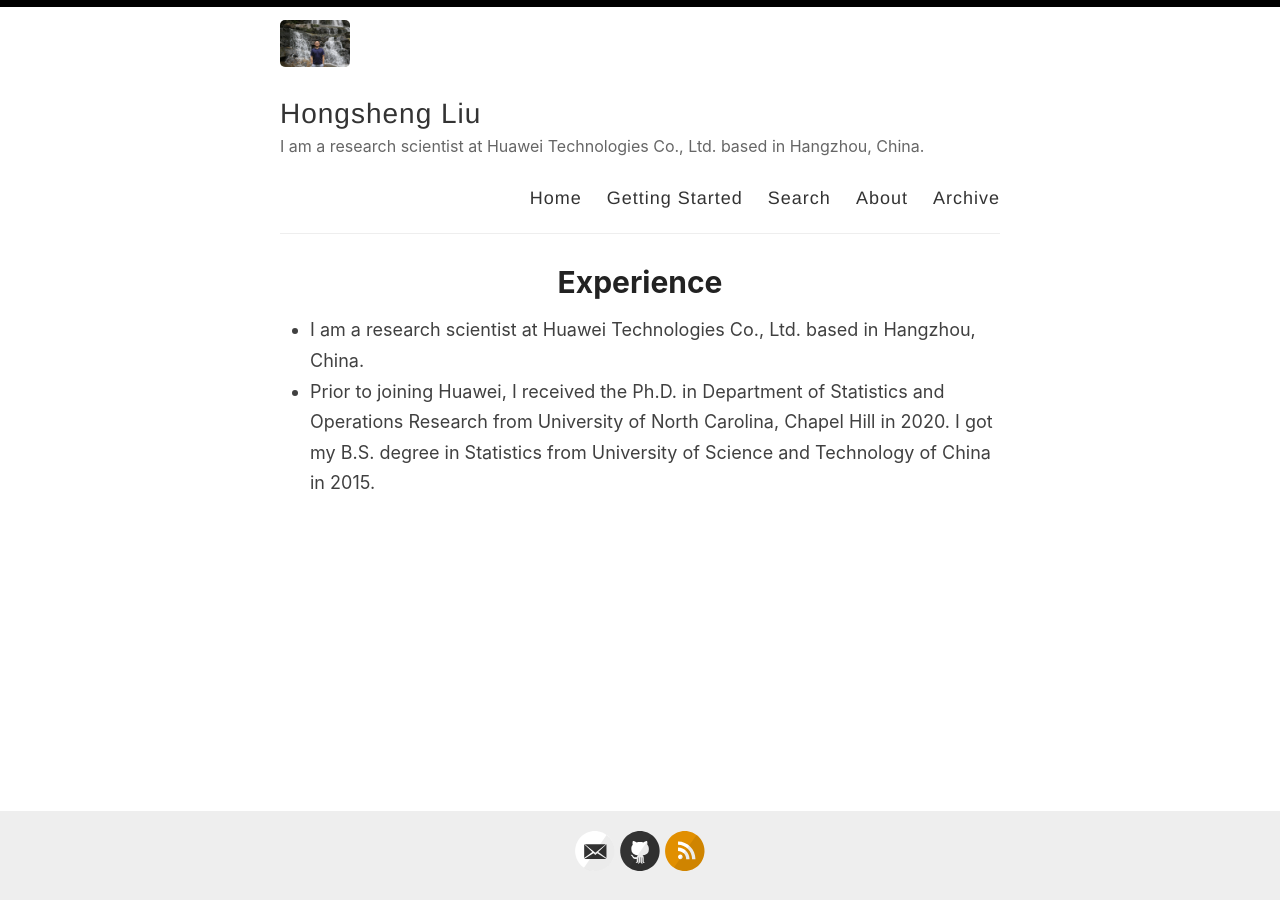
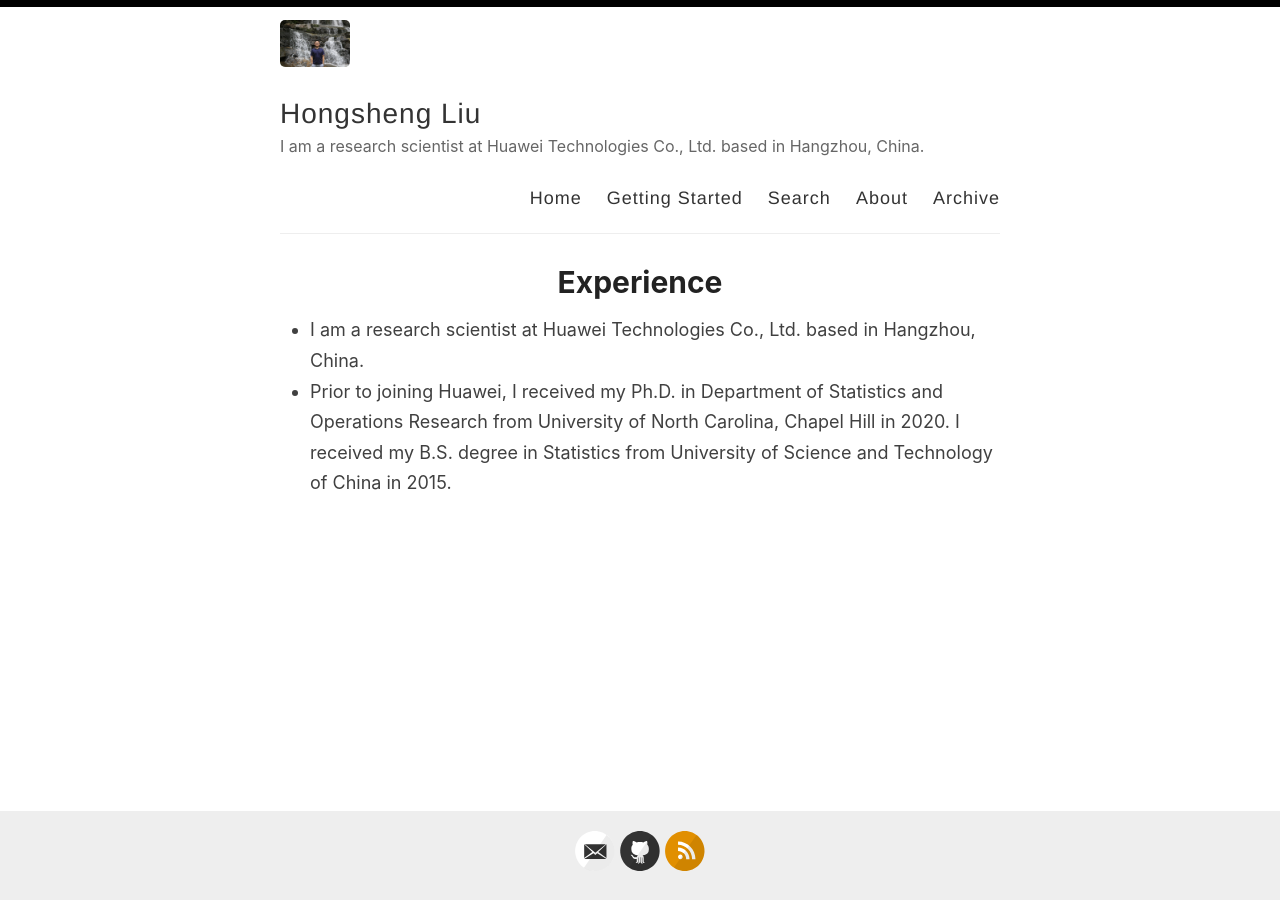
Before and after one commit to hsliuustc/hsliuustc.github.io, a Jekyll site: the page built from _pages/about.md, in a window 1280 px wide. Built offline with Jekyll 4.4.1, drawn with Linux system fonts in a browser that asks for light colours.

Commit message:
fix typo in about.md

```diff
--- a/_pages/about.md
+++ b/_pages/about.md
@@ -5,4 +5,4 @@ permalink: /about/
 ---
 
 - I am a research scientist at Huawei Technologies Co., Ltd. based in Hangzhou, China.
-- Prior to joining Huawei, I received the Ph.D. in Department of Statistics and Operations Research from University of North Carolina, Chapel Hill in 2020. I got my B.S. degree in Statistics from University of Science and Technology of China in 2015.
+- Prior to joining Huawei, I received my Ph.D. in Department of Statistics and Operations Research from University of North Carolina, Chapel Hill in 2020. I received my B.S. degree in Statistics from University of Science and Technology of China in 2015.
```
